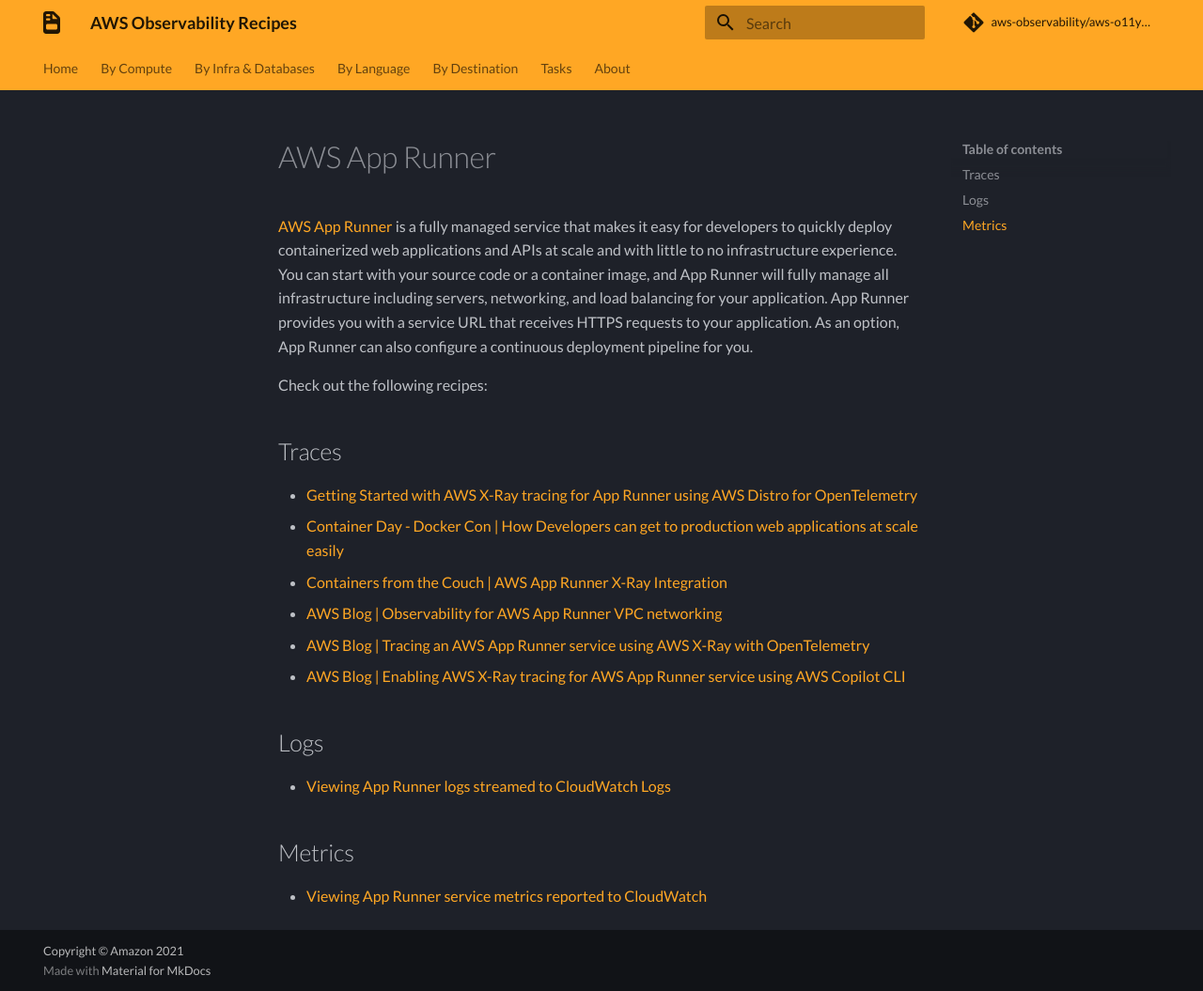
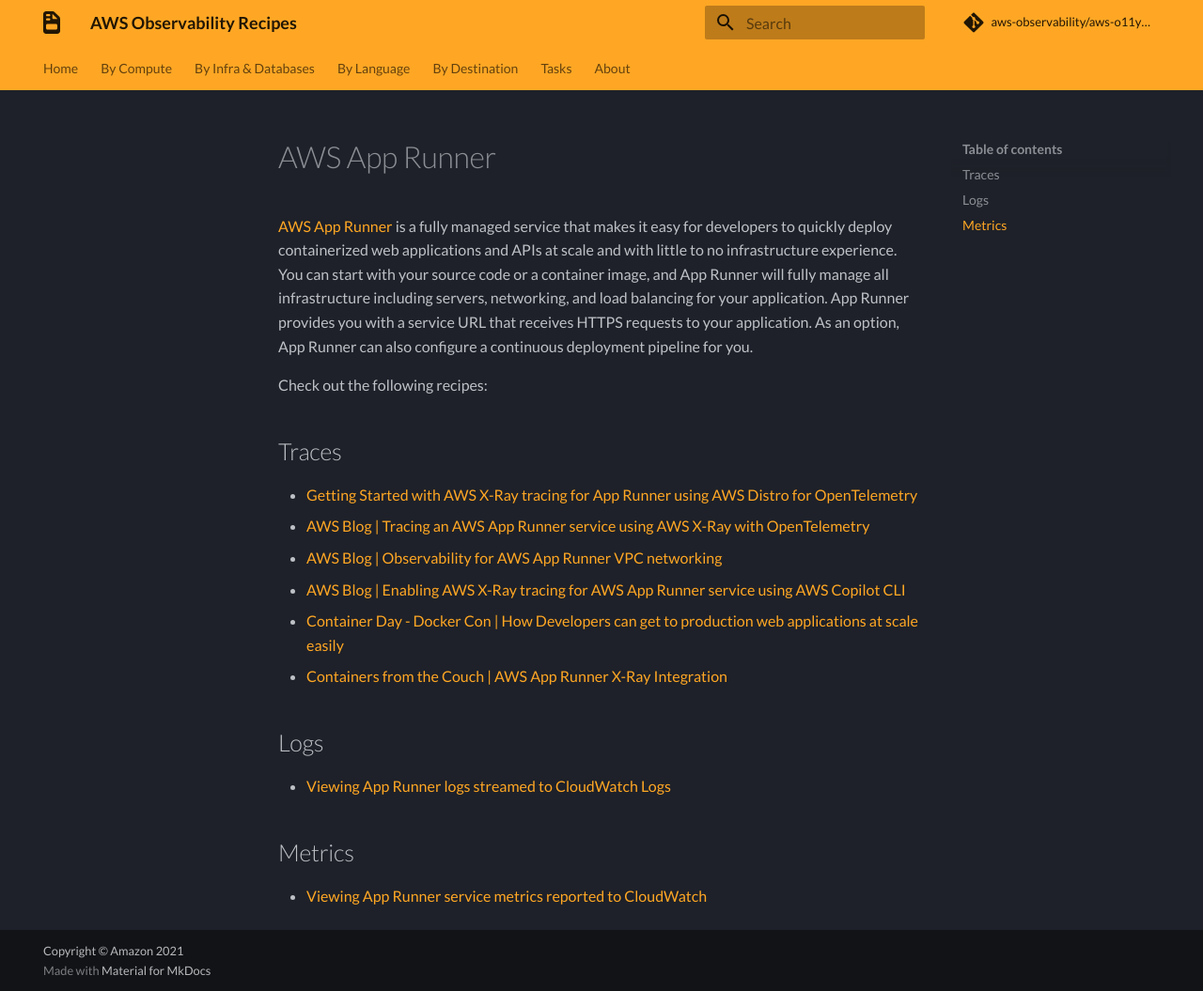
Before and after one commit to aws-observability/aws-o11y-recipes, an MkDocs documentation site: the page built from docs/apprunner.md, in a window 1280 px wide and 1055 px high. Shown: the whole window at 94% size. Built offline with MkDocs 1.6.1 and Material for MkDocs 9.7.7, drawn with Linux system fonts in a browser that asks for light colours; some web fonts are replaced; comment, search, counter and statistics services are not loaded.

```diff
--- a/docs/apprunner.md
+++ b/docs/apprunner.md
@@ -10,11 +10,11 @@ Check out the following recipes:
 
 ## Traces
 - [Getting Started with AWS X-Ray tracing for App Runner using AWS Distro for OpenTelemetry](apprunner-xray-adot)
+- [AWS Blog | Tracing an AWS App Runner service using AWS X-Ray with OpenTelemetry](https://aws.amazon.com/blogs/containers/tracing-an-aws-app-runner-service-using-aws-x-ray-with-opentelemetry/)
+- [AWS Blog | Observability for AWS App Runner VPC networking](https://aws.amazon.com/blogs/containers/observability-for-aws-app-runner-vpc-networking/)
+- [AWS Blog | Enabling AWS X-Ray tracing for AWS App Runner service using AWS Copilot CLI](https://aws.amazon.com/blogs/containers/enabling-aws-x-ray-tracing-for-aws-app-runner-service-using-aws-copilot-cli/)
 - [Container Day - Docker Con | How Developers can get to production web applications at scale easily](https://www.youtube.com/watch?v=Iyp9Ugk9oRs)
 - [Containers from the Couch | AWS App Runner X-Ray Integration](https://youtu.be/cVr8N7enCMM)
-- [AWS Blog | Observability for AWS App Runner VPC networking](https://aws.amazon.com/blogs/containers/observability-for-aws-app-runner-vpc-networking/)
-- [AWS Blog | Tracing an AWS App Runner service using AWS X-Ray with OpenTelemetry](https://aws.amazon.com/blogs/containers/tracing-an-aws-app-runner-service-using-aws-x-ray-with-opentelemetry/)
-- [AWS Blog | Enabling AWS X-Ray tracing for AWS App Runner service using AWS Copilot CLI](https://aws.amazon.com/blogs/containers/enabling-aws-x-ray-tracing-for-aws-app-runner-service-using-aws-copilot-cli/)
 
 
 ## Logs
```
